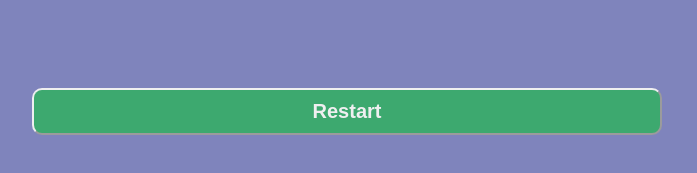
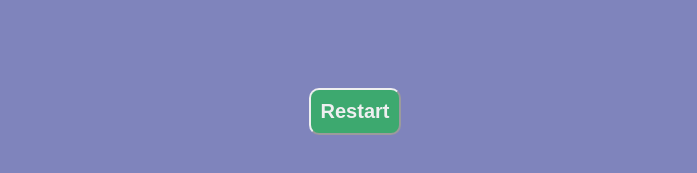
Before and after one commit to coolcrazyfox/UFO-Mini-Game-ReactJS, a React (Create React App) app: page / in a window 1280 px wide. Shown: the part 597-770 px from the top of the page, without its empty margins (293-990 px from the left). Built offline with nearby package versions, Linux system fonts and the light colour scheme.

Commit message:
changes Cards

```diff
--- a/src/components/Cards/Cards.jsx
+++ b/src/components/Cards/Cards.jsx
@@ -59,14 +59,16 @@ const Cards = () => {
                   <img alt="front_card" src={card.img} width={"100"} />
                 </div>
                 <div className="back">
-                  <img alt="q_card" src={imgQ} width={"150"} />
+                  <img alt="q_card" src={imgQ} width={"145"} />
                 </div>
               </div>
             </div>
           );
         })}
       </div>
-      <button className="button_restart">Restart</button>
+      <div className="btn_container">
+        <button className="button_restart">Restart</button>
+      </div>
     </div>
   );
 };
--- a/src/styles/Cards.css
+++ b/src/styles/Cards.css
@@ -73,8 +73,18 @@ body {
   color: #efeff0;
   transform: scale(1.02);
 }
-
+.btn_container {
+  display: flex;
+  flex-direction: column;
+  justify-content: center;
+  align-items: center;
+  margin: 5px;
+  padding: 3px;
+  /* border: 1px solid red; */
+  width: 100%;
+}
 .button_restart {
+  max-width: 200px;
   cursor: pointer;
   margin-top: 15px;
   font-weight: bold;
@@ -86,8 +96,8 @@ body {
   color: #efeff0;
   transition: 0.3s ease all;
 }
-.card .button_restart:hover {
-  background: #942528;
-  color: #0707eb;
+.button_restart:hover {
+  background: #c85d61;
+  color: #24247e;
   transform: scale(1.02);
 }
```
